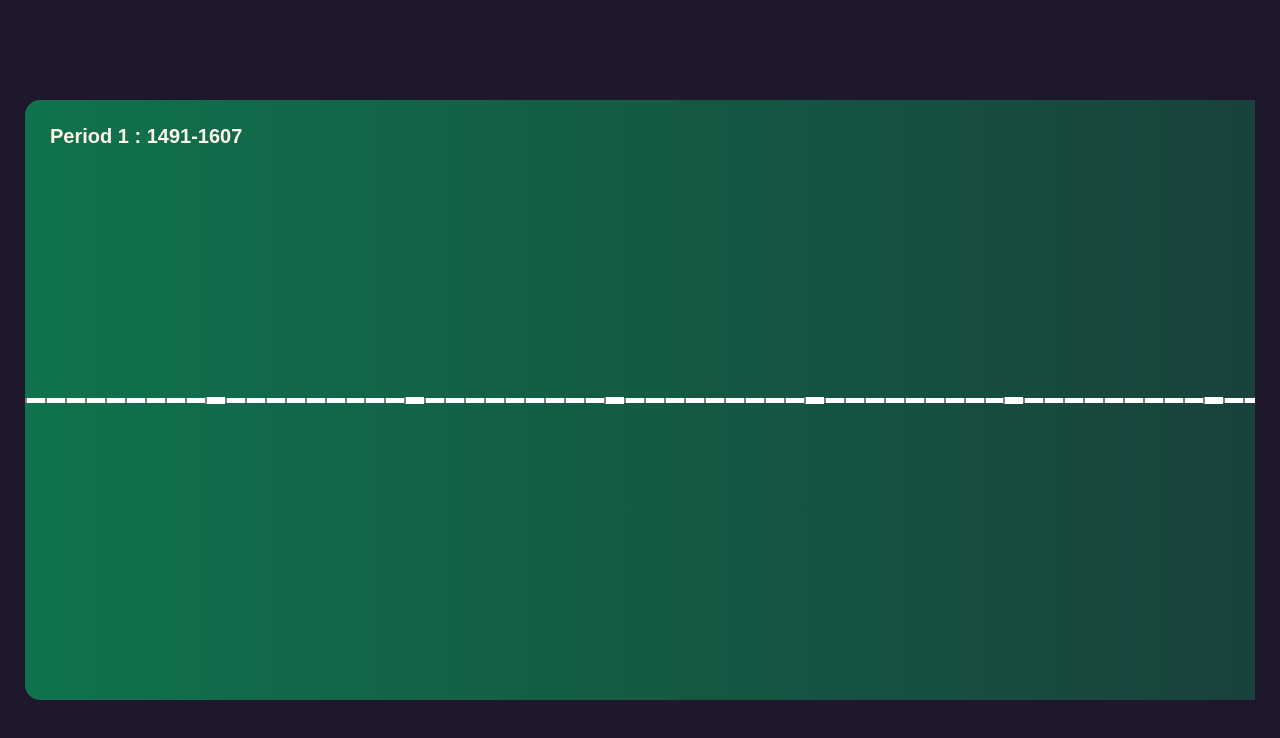
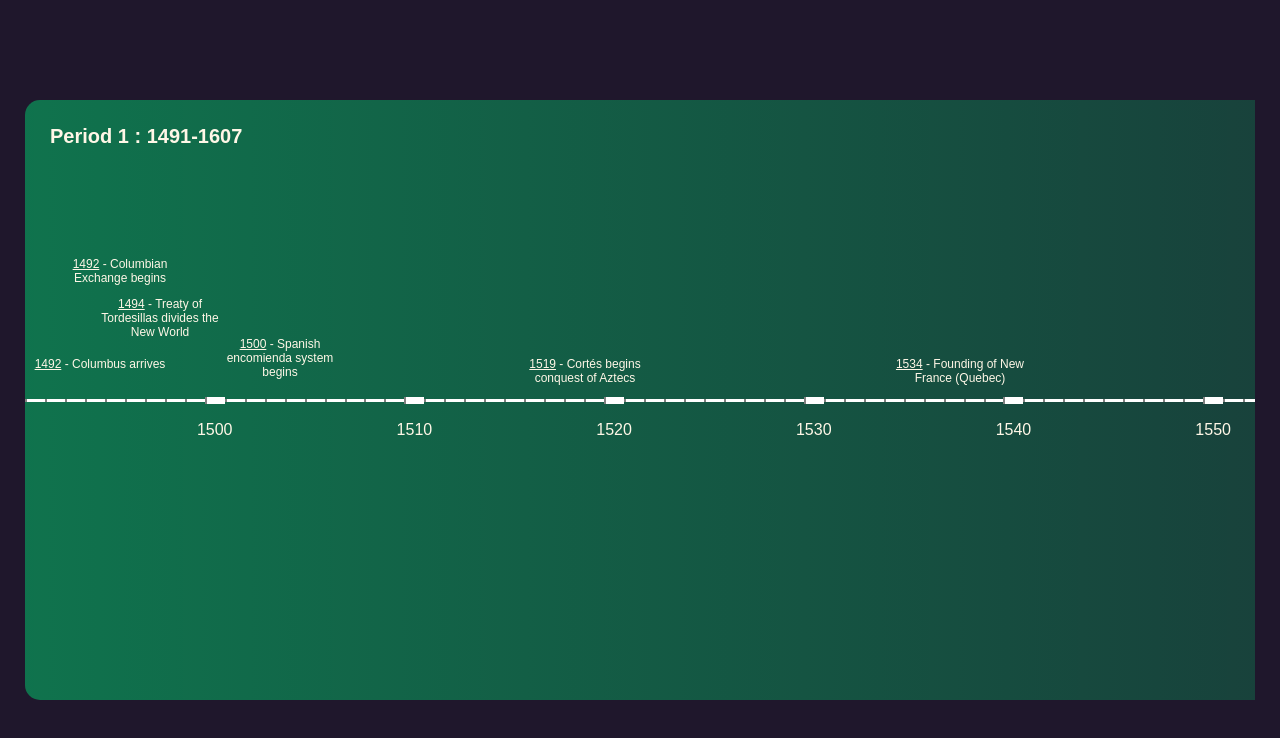
Before and after one commit to garvvin/apush-explorer, a Next.js app: page / in a window 1280 px wide. Shown: the top 738 px of the page. Built offline with nearby package versions, Linux system fonts and the light colour scheme.

Commit message:
Scroll wheel accessibility, basic events

```diff
--- /dev/null
+++ b/src/app/components/KeyEvents.js
@@ -0,0 +1,167 @@
+import styles from "./Timeline.module.css";
+
+export default function KeyEvents({ startYear, totalYears, timelineWidth }) {
+  const events = [
+    {
+      year: 1492,
+      name: "Columbus arrives",
+      style: { transform: "translateX(-20px) translateY(-40px)" },
+    },
+    {
+      year: 1492,
+      name: "Columbian Exchange begins",
+      style: { transform: "translateY(-140px)" },
+    },
+    {
+      year: 1494,
+      name: "Treaty of Tordesillas divides the New World",
+      style: { transform: "translateY(-100px)" },
+    },
+    {
+      year: 1500,
+      name: "Spanish encomienda system begins",
+      style: { transform: "translateY(-60px)" },
+    },
+    {
+      year: 1519,
+      name: "Cortés begins conquest of Aztecs",
+    },
+    {
+      year: 1534,
+      name: "Founding of New France (Quebec)",
+      style: { transform: "translateY(-40px)" },
+    },
+    {
+      year: 1585,
+      name: "Roanoke Colony established",
+    },
+    { year: 1607, name: "Jamestown founded" },
+    {
+      year: 1619,
+      name: "First Africans arrive in Virginia",
+      style: { transform: "translateY(-100px)" },
+    },
+    { year: 1620, name: "Pilgrims land at Plymouth" },
+    { year: 1754, name: "French and Indian War begins" },
+    {
+      year: 1763,
+      name: "Treaty of Paris ends French and Indian War",
+      style: { transform: "translateY(-100px)" },
+    },
+    {
+      year: 1770,
+      name: "Boston Massacre",
+      style: { transform: "translateY(-140px)" },
+    },
+    {
+      year: 1773,
+      name: "Boston Tea Party",
+      style: { transform: "translateY(-180px)" },
+    },
+    { year: 1775, name: "Battles of Lexington and Concord" },
+    {
+      year: 1776,
+      name: "Declaration of Independence",
+      style: { transform: "translateY(-100px)" },
+    },
+    { year: 1781, name: "Battle of Yorktown" },
+    {
+      year: 1787,
+      name: "Constitutional Convention",
+      style: { transform: "translateY(-100px)" },
+    },
+    { year: 1791, name: "Bill of Rights ratified" },
+    { year: 1803, name: "Louisiana Purchase" },
+    { year: 1812, name: "War of 1812 begins" },
+    { year: 1820, name: "Missouri Compromise" },
+    { year: 1830, name: "Indian Removal Act" },
+    { year: 1846, name: "Mexican-American War begins" },
+    {
+      year: 1850,
+      name: "Compromise of 1850",
+      style: { transform: "translateY(-100px)" },
+    },
+    { year: 1854, name: "Kansas-Nebraska Act" },
+    {
+      year: 1861,
+      name: "Civil War begins",
+      style: { transform: "translateY(-140px)" },
+    },
+    {
+      year: 1863,
+      name: "Emancipation Proclamation",
+      style: { transform: "translateY(-100px)" },
+    },
+    { year: 1865, name: "Civil War ends / Lincoln assassinated" },
+    { year: 1877, name: "Compromise of 1877 ends Reconstruction" },
+    { year: 1890, name: "Wounded Knee Massacre" },
+    { year: 1898, name: "Spanish-American War" },
+    {
+      year: 1914,
+      name: "World War I begins in Europe",
+      style: { transform: "translateY(-180px)" },
+    },
+    {
+      year: 1917,
+      name: "U.S. enters World War I",
+      style: { transform: "translateY(-140px)" },
+    },
+    { year: 1919, name: "Treaty of Versailles signed" },
+    {
+      year: 1920,
+      name: "19th Amendment ratified (Women's suffrage)",
+      style: { transform: "translateY(-100px)" },
+    },
+    { year: 1929, name: "Stock Market Crash / Great Depression begins" },
+    { year: 1941, name: "Pearl Harbor attack" },
+    {
+      year: 1945,
+      name: "End of World War II",
+      style: { transform: "translateY(-100px)" },
+    },
+    { year: 1954, name: "Brown v. Board of Education" },
+    {
+      year: 1963,
+      name: "March on Washington / MLK's 'I Have a Dream'",
+      style: { transform: "translateY(-100px)" },
+    },
+    { year: 1964, name: "Civil Rights Act passed" },
+    {
+      year: 1968,
+      name: "Assassination of Martin Luther King Jr.",
+      style: { transform: "translateY(-140px)" },
+    },
+    {
+      year: 1974,
+      name: "Nixon resigns after Watergate",
+      style: { transform: "translateY(-100px)" },
+    },
+    { year: 1980, name: "Reagan elected president" },
+    { year: 1991, name: "Cold War ends" },
+    { year: 2001, name: "9/11 Attacks" },
+    { year: 2008, name: "Election of Barack Obama" },
+  ];
+  return (
+    <div
+      className={styles["key-events"]}
+      style={{ width: `${timelineWidth}px` }}
+    >
+      {events.map((event, index) => {
+        const leftPos = ((event.year - startYear) / totalYears) * timelineWidth;
+        return (
+          <div
+            key={index}
+            className={styles["key-event"]}
+            style={
+              event.style
+                ? { left: `${leftPos}px`, ...event.style }
+                : { left: `${leftPos}px` }
+            }
+          >
+            <u>{event.year}</u> - {event.name}
+          </div>
+        );
+      })}
+    </div>
+  );
+}
--- a/src/app/components/Line.js
+++ b/src/app/components/Line.js
@@ -8,9 +8,6 @@ export default function Line({ startYear, totalYears, timelineWidth }) {
 
   return (
     <>
-      {/*The actual line*/}
-      <div className={styles.line}></div>
-
       {/*Tick marks for each year*/}
       <div
         className={styles["tick-marks"]}
@@ -30,11 +27,13 @@ export default function Line({ startYear, totalYears, timelineWidth }) {
               <div
                 className={styles["tick-mark"]}
                 style={{
-                  width: `100%`,
-                  height: year % 10 === 0 ? "7px" : "5px", //longer line for every decade
+                  height: year % 10 === 0 ? "7px" : "3px", //longer line for every decade
                   background: "white",
                 }}
               />
+              {year % 10 === 0 ? (
+                <span className={styles["tick-label"]}>{year}</span>
+              ) : null}
             </div>
           );
         })}
--- a/src/app/components/Timeline.js
+++ b/src/app/components/Timeline.js
@@ -1,6 +1,6 @@
 "use client";
 import styles from "./Timeline.module.css";
-import { motion } from "motion/react";
+import { motion, useMotionValue } from "motion/react";
 import { useState, useEffect } from "react";
 
 //configuration variables
@@ -28,9 +28,15 @@ const timelineWidth = totalYears * pixelsPerYear;
 //components
 import Period from "./Period";
 import Line from "./Line";
+import KeyEvents from "./KeyEvents";
 
 export default function Timeline({}) {
+  const x = useMotionValue(0);
+
   const [windowWidth, setWindowWidth] = useState(0);
+
+  const maxScroll = -timelineWidth + windowWidth - 70;
+
   useEffect(() => {
     if (typeof window !== "undefined") {
       setWindowWidth(window.innerWidth);
@@ -42,13 +48,33 @@ export default function Timeline({}) {
     }
   }, []);
 
+  useEffect(() => {
+    const handleWheel = (e) => {
+      e.preventDefault();
+
+      const delta = e.deltaY;
+      const currentX = x.get();
+      let nextX = currentX - delta;
+
+      if (nextX > 0) nextX = 0;
+      if (nextX < maxScroll) nextX = maxScroll;
+
+      x.set(nextX);
+    };
+
+    window.addEventListener("wheel", handleWheel, { passive: false });
+
+    return () => window.removeEventListener("wheel", handleWheel);
+  }, [x, maxScroll]);
+
   return (
     <motion.div
       drag="x"
-      dragConstraints={{ left: -timelineWidth + windowWidth - 70, right: 0 }}
+      dragConstraints={{ left: maxScroll, right: 0 }}
       dragElastic={0.2}
       style={{
         width: timelineWidth,
+        x,
       }}
       className={styles["timeline-drag-container"]}
     >
@@ -67,8 +93,16 @@ export default function Timeline({}) {
           );
         })}
       </div>
+
       {/*Render the time _LINE_*/}
       <Line
+        startYear={startYear}
+        totalYears={totalYears}
+        timelineWidth={timelineWidth}
+      />
+
+      {/*Render important timeline events*/}
+      <KeyEvents
         startYear={startYear}
         totalYears={totalYears}
         timelineWidth={timelineWidth}
--- a/src/app/components/Timeline.module.css
+++ b/src/app/components/Timeline.module.css
@@ -5,6 +5,7 @@
   position: relative;
 }
 
+/*Period styles*/
 .periods-container {
   display: flex;
   height: 600px;
@@ -17,19 +18,45 @@
   overflow: hidden;
 }
 
+/*Tick mark styles*/
 .tick-marks {
   position: absolute;
   left: 0;
   display: flex;
+  z-index: 100;
 }
 .tick-mark-container {
   display: flex;
   align-items: center;
+  justify-content: center;
   height: 30px;
+  position: relative;
 }
 .tick-mark {
   border: solid;
   border-left-color: gray;
   border-width: 0 0 0 2px;
-  box-sizing: border-box;
+  position: absolute;
+  width: 100%;
 }
+.tick-label {
+  position: absolute;
+  transform: translateY(30px);
+}
+
+/*Key Event styles*/
+.key-events {
+  position: absolute;
+  left: 0;
+  height: 10px;
+}
+.key-event {
+  position: absolute;
+  top: 0;
+  left: 0;
+  transform: translateX(-50%) translateY(-40px);
+  padding: 2px 4px;
+  font-size: 12px;
+  text-align: center;
+  width: 150px;
+}
```
